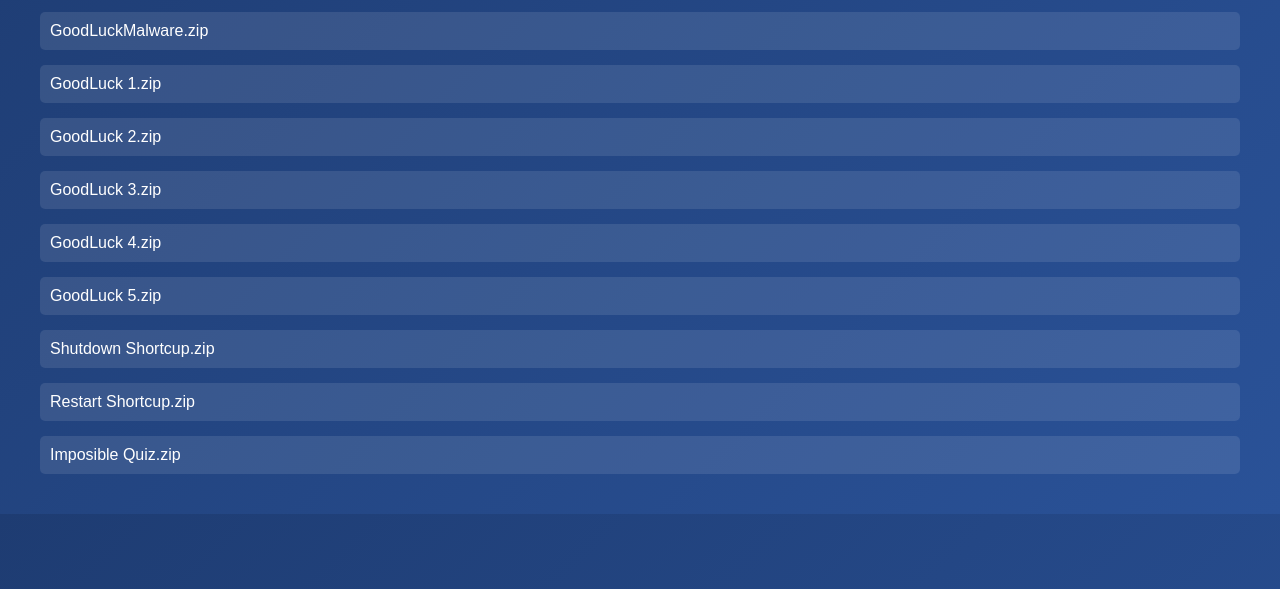
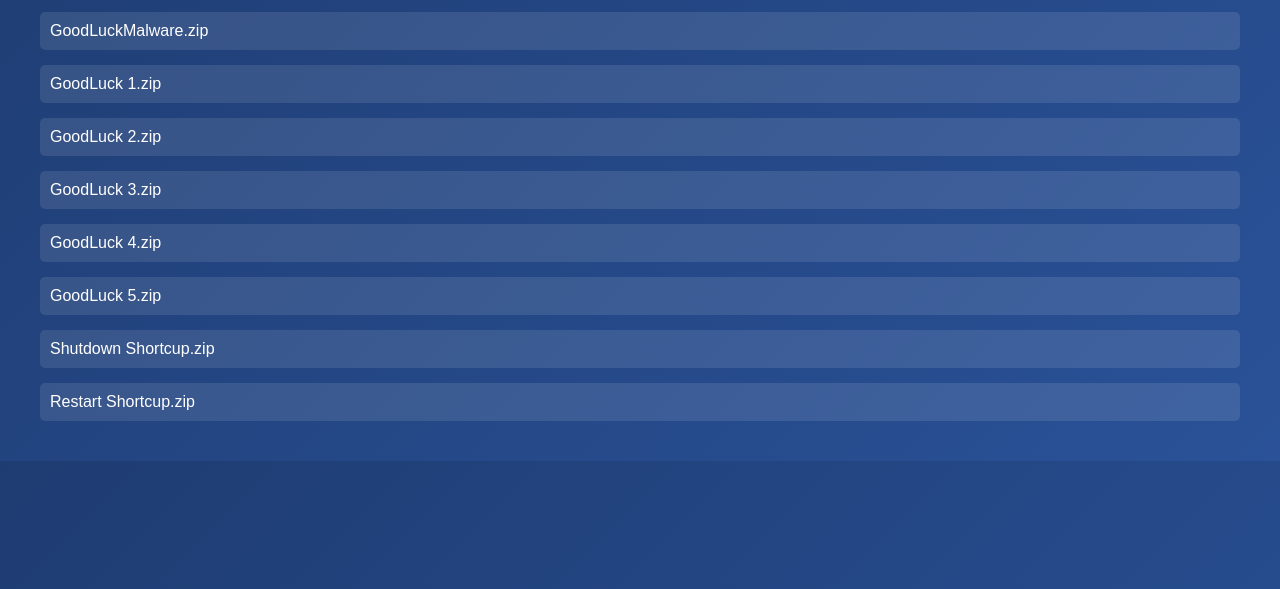
Before and after one commit to SozonDev/2smallDevs.com, a plain HTML site: page index.html in a window 1280 px wide. Shown: the part 211-800 px from the top of the page. Drawn offline with Linux system fonts and the light colour scheme.

Commit message:
Update index.html

```diff
--- a/index.html
+++ b/index.html
@@ -97,7 +97,6 @@ a.download-btn{
     <div class="file" onclick="selectFile('GoodLuck 5.zip')">GoodLuck 5.zip</div>
     <div class="file" onclick="selectFile('Shutdown Shortcup.zip')">Shutdown Shortcup.zip</div>
     <div class="file" onclick="selectFile('Restart Shortcup.zip')">Restart Shortcup.zip</div>
-    <div class="file" onclick="selectFile('Imposible Quiz.zip')">Imposible Quiz.zip</div>
 
   </div>
 </div>
```
